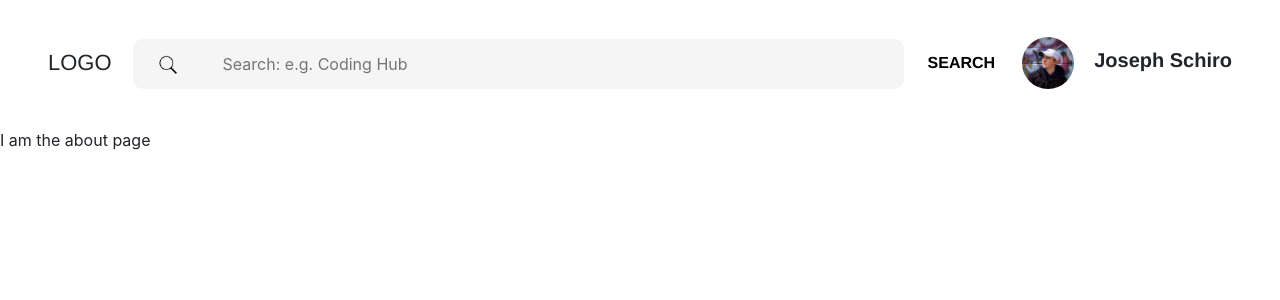
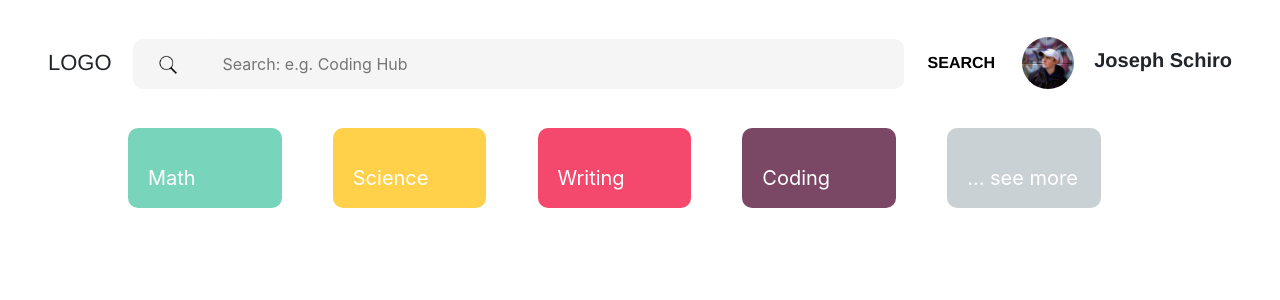
Before and after one commit to coding-hub-org/club-hub-F2020, a React (Create React App) app: page /about in a window 1280 px wide. Shown: the top 300 px of the page. Built offline with nearby package versions, Linux system fonts and the light colour scheme.

Commit message:
Added Categories Bar

```diff
--- /dev/null
+++ b/src/components/Categories.css
@@ -0,0 +1,20 @@
+.Categories {
+    width: 80%;
+    text-align: center;
+    margin: 0 auto;
+    margin-right:
+}
+
+.Categories p {
+    width: 15%;
+    margin: auto;
+    margin-right: 5%;
+    padding: 35px 20px 15px 20px;
+    text-align: left;
+    height: 10%;
+    float: left;
+    color: white;
+    border-radius: 10px;
+    font-weight: 3000;
+    font-size: 20px;
+}
--- /dev/null
+++ b/src/components/Categories.js
@@ -0,0 +1,14 @@
+import React from "react";
+import "../components/Categories.css"
+
+function Categories(prop){
+
+
+
+    return <p style={{backgroundColor: prop.color}} className="Components">{prop.name}</p>
+
+
+
+}
+
+export default Categories
--- a/src/routes/About.js
+++ b/src/routes/About.js
@@ -1,7 +1,17 @@
 import React from "react";
+import Categories from "../components/Categories"
 
 function About() {
-  return <div>I am the about page</div>;
+
+  const categories = ["Math", "Science", "Writing", "Coding", "... see more"];
+  const colors = ["#78D5BB", "#FFD049", "#F4486D", "#7A4865", "#CAD1D5"];
+
+  return <div>
+    <div className="Categories">
+      {categories.map((c_name, index) =><Categories color = {colors[index]} name = {c_name}/>)}
+    </div>
+
+  </div>;
 }
 
 export default About;
--- a/src/routes/Home.js
+++ b/src/routes/Home.js
@@ -3,6 +3,8 @@ import { Button, Form, FormControl } from "react-bootstrap";
 
 function Home() {
   return <div>
+
+
     <Form>
       <Form.Group contolId= "formBasicEmail">
         <Form.Label>Email Address</Form.Label>
@@ -20,6 +22,7 @@ function Home() {
         Submit
       </Button>
   </Form>
+
   </div>;
 
 
```
Also changed, not shown: src/App.js (line endings or trailing spaces).
